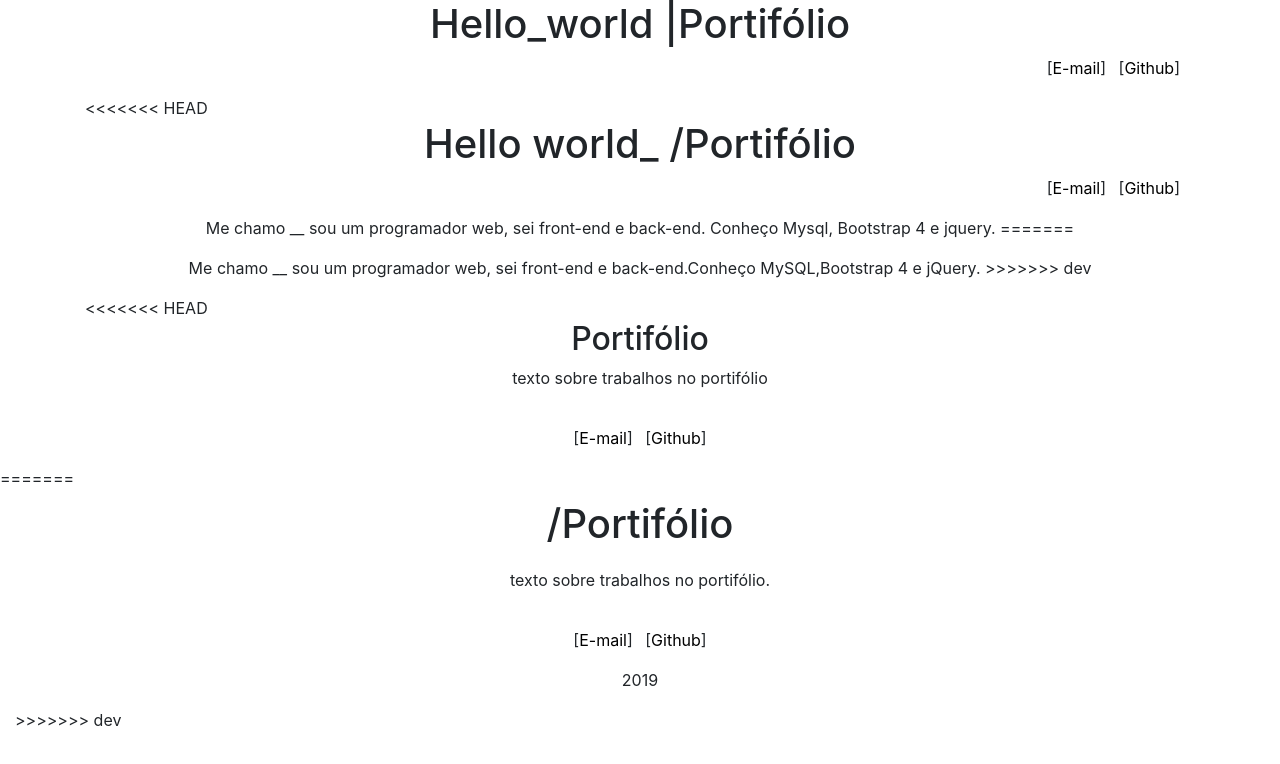
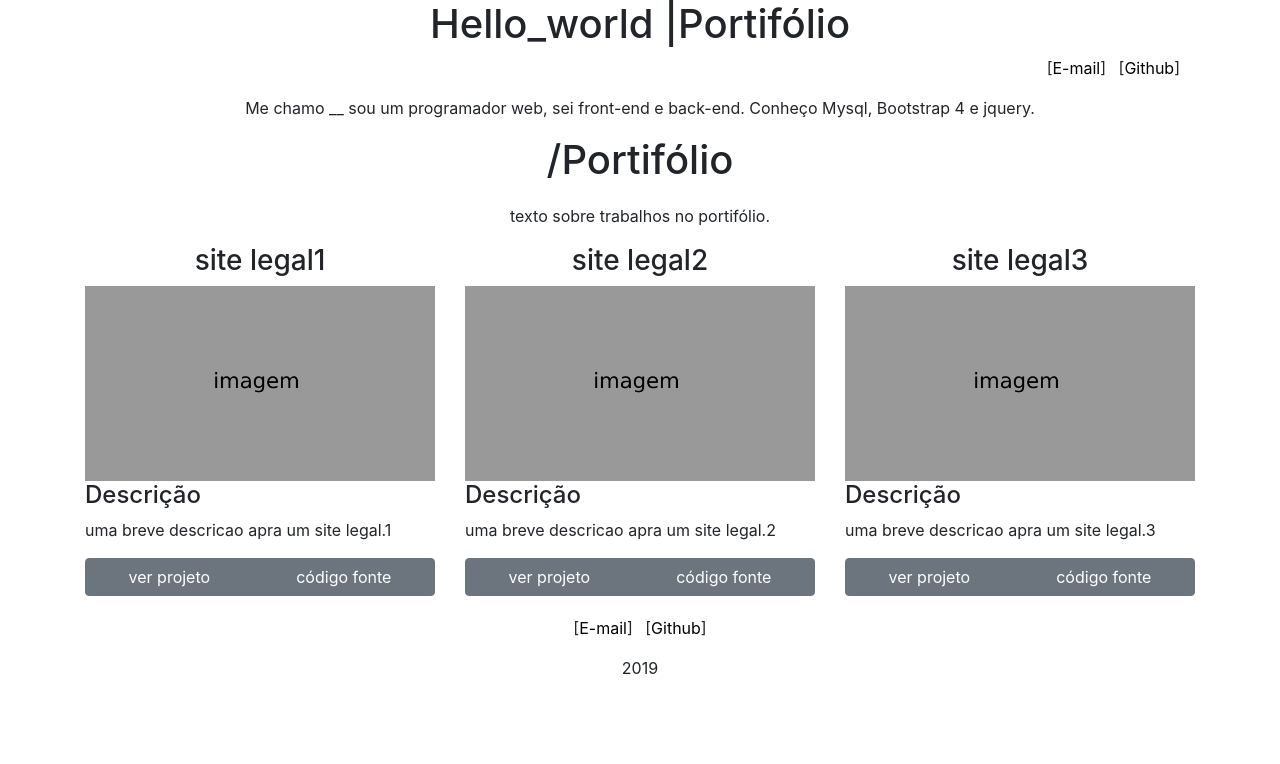
Before and after one commit to MarcosRamon00/portifolio.github.io, a plain HTML site: page index.html in a window 1280 px wide. Drawn offline with nearby package versions, Linux system fonts and the light colour scheme.

Commit message:
correcao de conflitos

```diff
--- a/index.html
+++ b/index.html
@@ -23,44 +23,15 @@
         </div>
     </section>
     <section class="container">
-<<<<<<< HEAD
-        <h1 class="text-center">Hello world_ /Portifólio</h1>
-    </section>
-    <section class="container">
-        <div id="contato" class="col-sm-12 ">
-            <ul class="text-right list-inline">
-                <li class="list-inline-item"><a href="#">E-mail</a></li>
-                <li class="list-inline-item"><a href="#">Github</a></li>
-            </ul>
-        </div>
-    </section>
-    <section class="container">
         <div id="bloco_texto_sobre">
             <div class="col-sm-12">
                 <p class="text-center">
                     Me chamo __ sou um programador web, sei front-end e back-end. Conheço Mysql, Bootstrap 4 e jquery.
-=======
-        <div class="row">
-            <div class="col-sm-12">
-                <p class="text-center">
-                    Me chamo __ sou um programador web, sei front-end e back-end.Conheço MySQL,Bootstrap 4 e jQuery.
->>>>>>> dev
                 </p>
             </div>
         </div>
     </section>
     <section class="container">
-<<<<<<< HEAD
-        <h2 id="portifolio" class="text-center">Portifólio</h2>
-        <p class="text-center">texto sobre trabalhos no portifólio</p>
-        <div id="area_projetos" class="row"></div>
-    </section>
-    <footer id="rodape" class="blog-footer">
-        <ul class="text-center list-inline">
-            <li class="list-inline-item"><a href="#">E-mail</a></li>
-            <li class="list-inline-item"><a href="#">Github</a></li>
-        </ul>
-=======
         <h1 id="titulo_portifolio" class="text-center">Portifólio</h1>
         <p class="text-center">texto sobre trabalhos no portifólio.</p>
     </section>
@@ -73,7 +44,6 @@
             <li class="list-inline-item "><a href="#">Github</a></li>
         </ul>
         <p class="text-center">2019</p>
->>>>>>> dev
     </footer>
     <script src="js/projetos.js"></script>
 </body>
--- a/js/projetos.js
+++ b/js/projetos.js
@@ -1,19 +1,11 @@
 var area_projetos = document.getElementById("area_projetos");
 
-<<<<<<< HEAD
-
-=======
->>>>>>> dev
 var request = new XMLHttpRequest();
 request.open('GET','./json/projetos.json');
 request.onload = function(){
     var data = JSON.parse(request.responseText);
-<<<<<<< HEAD
      renderTodosProjetos(data);
 
-=======
-    renderTodosProjetos(data);
->>>>>>> dev
 };
 request.send();
 
```
